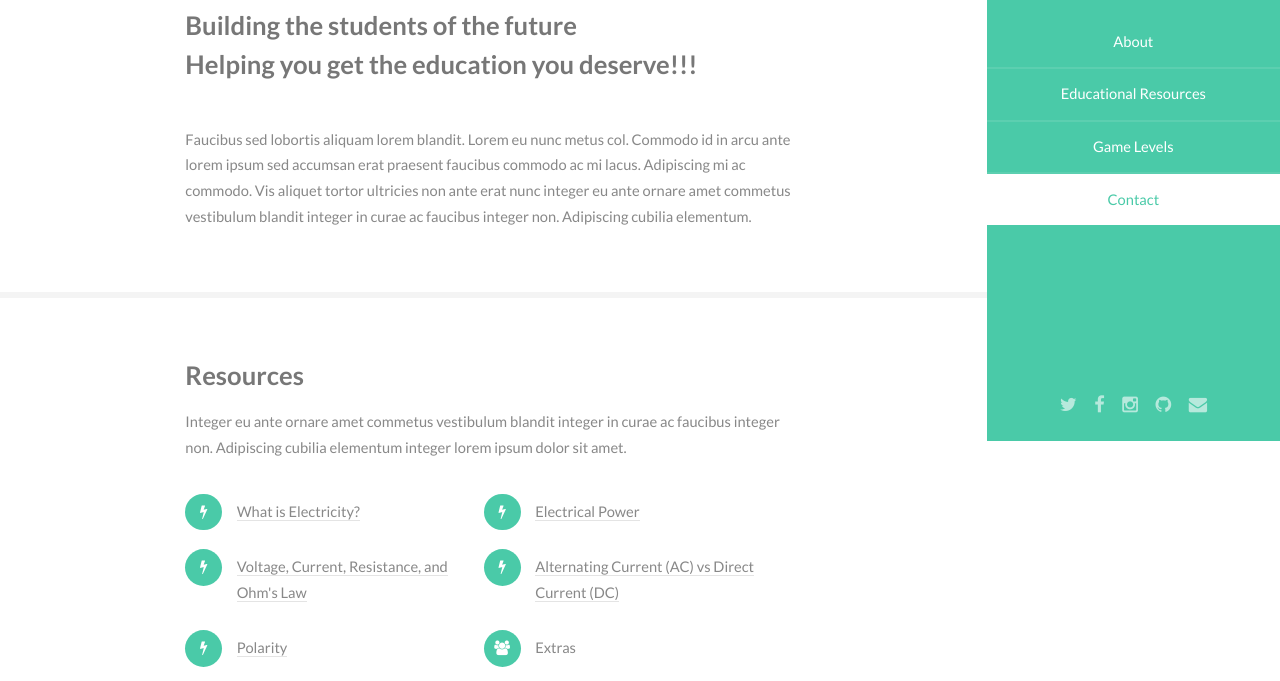
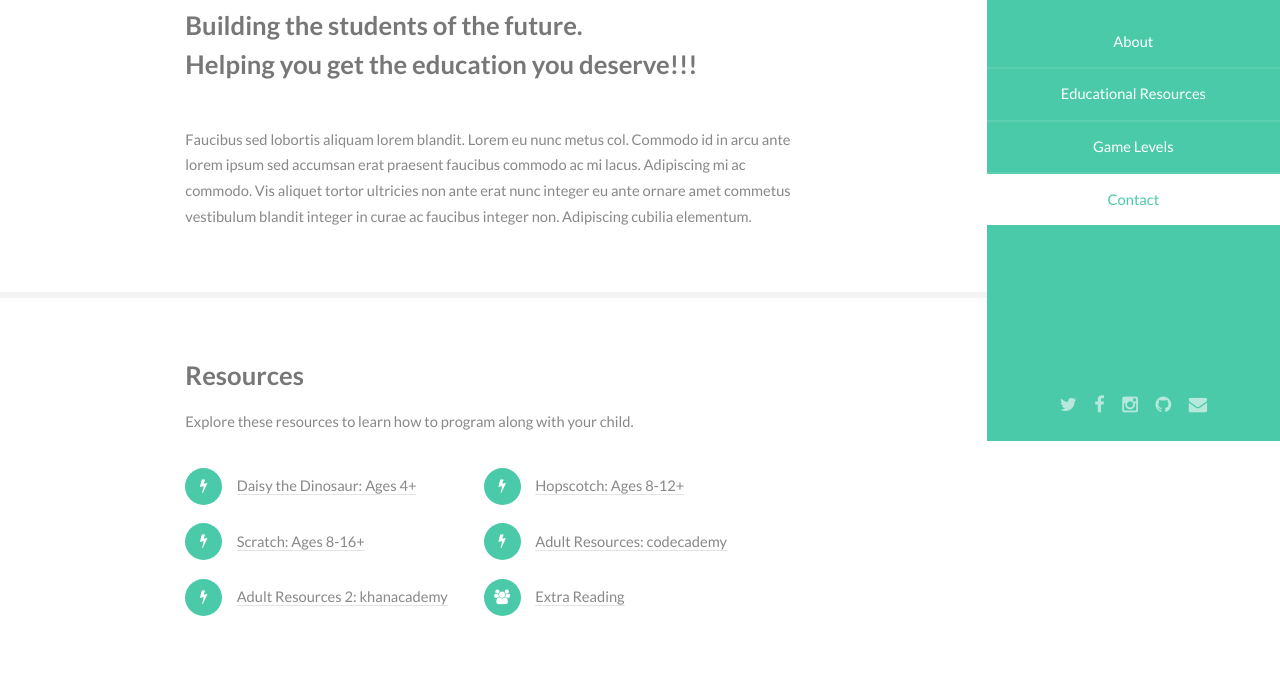
Before and after one commit to ASosnicki/HackEdu, a plain HTML site: page index.html in a window 1280 px wide. Shown: the part 359-1040 px from the top of the page. Drawn offline with Linux system fonts and the light colour scheme.

Commit message:
Updated resources

```diff
--- a/index.html
+++ b/index.html
@@ -4,9 +4,9 @@
 		<title>Code Name: Rent Money</title>
 		<meta charset="utf-8" />
 		<meta name="viewport" content="width=device-width, initial-scale=1" />
-		<!--[if lte IE 8]><script src="assets/js/ie/html5shiv.js"></script><![endif]-->
+
 		<link rel="stylesheet" href="assets/css/main.css" />
-		<!--[if lte IE 8]><link rel="stylesheet" href="assets/css/ie8.css" /><![endif]-->
+
 	</head>
 	<body>
 
@@ -48,7 +48,7 @@
 								<div class="container">
 									<header class="major">
 										<h2>Oyster Sauce</h2>
-										<p>Building the students of the future<br />
+										<p>Building the students of the future.<br />
 										Helping you get the education you deserve!!!</p>
 									</header>
 									<p>Faucibus sed lobortis aliquam lorem blandit. Lorem eu nunc metus col. Commodo id in arcu ante lorem ipsum sed accumsan erat praesent faucibus commodo ac mi lacus. Adipiscing mi ac commodo. Vis aliquet tortor ultricies non ante erat nunc integer eu ante ornare amet commetus vestibulum blandit integer in curae ac faucibus integer non. Adipiscing cubilia elementum.</p>
@@ -59,14 +59,14 @@
 							<section id="two">
 								<div class="container">
 									<h3>Resources</h3>
-									<p>Integer eu ante ornare amet commetus vestibulum blandit integer in curae ac faucibus integer non. Adipiscing cubilia elementum integer lorem ipsum dolor sit amet.</p>
+									<p>Explore these resources to learn how to program along with your child.</p>
 									<ul class="feature-icons">
-										<li class="fa-bolt"><a href="https://learn.sparkfun.com/tutorials/what-is-electricity" > What is Electricity?</a></li>
-										<li class="fa-bolt"><a href="https://learn.sparkfun.com/tutorials/electric-power">Electrical Power</a></li>
-										<li class="fa-bolt"><a href="https://learn.sparkfun.com/tutorials/voltage-current-resistance-and-ohms-law">Voltage, Current, Resistance, and Ohm's Law </a></li>
-										<li class="fa-bolt"><a href="https://learn.sparkfun.com/tutorials/alternating-current-ac-vs-direct-current-dc">Alternating Current (AC) vs Direct Current (DC)</a></li>
-										<li class="fa-bolt"><a href="https://learn.sparkfun.com/tutorials/polarity">Polarity</a></li>
-										<li class="fa-users">Extras</li>
+										<li class="fa-bolt"><a href="https://itunes.apple.com/us/app/daisy-the-dinosaur/id490514278" > Daisy the Dinosaur: Ages 4+</a></li>
+										<li class="fa-bolt"><a href="https://itunes.apple.com/us/app/hopscotch-hd/id617098629?mt=8">Hopscotch: Ages 8-12+</a></li>
+										<li class="fa-bolt"><a href="https://scratch.mit.edu/">Scratch: Ages 8-16+</a></li>
+										<li class="fa-bolt"><a href="https://www.codecademy.com/#!/exercises/0">Adult Resources: codecademy</a></li>
+										<li class="fa-bolt"><a href="https://www.khanacademy.org/computing/computer-programming">Adult Resources 2: khanacademy</a></li>
+										<li class="fa-users"><a href="http://www.teachkidstoprogram.com/Home/kids-programming-book-list">Extra Reading</li>
 									</ul>
 								</div>
 							</section>
```
